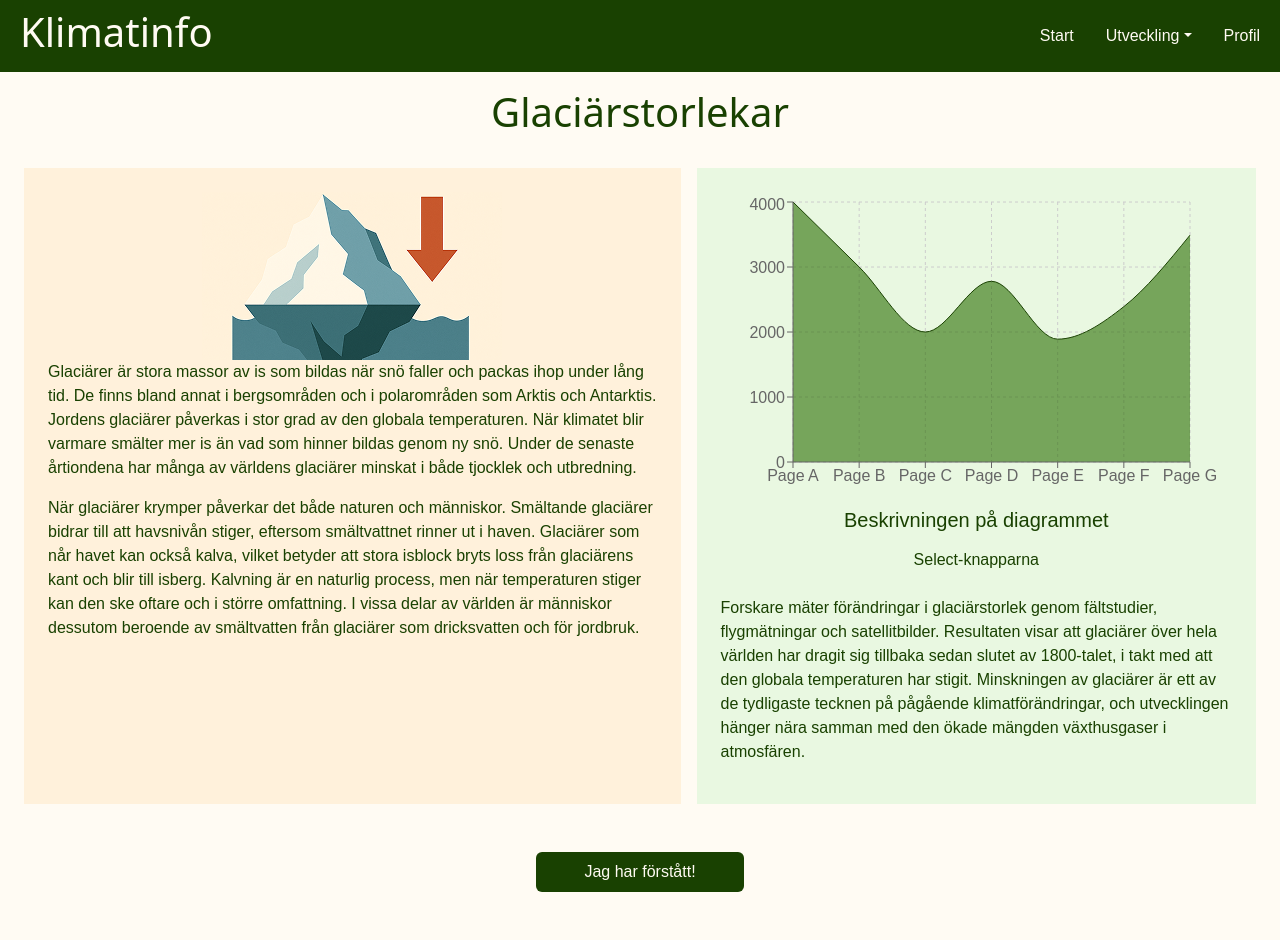
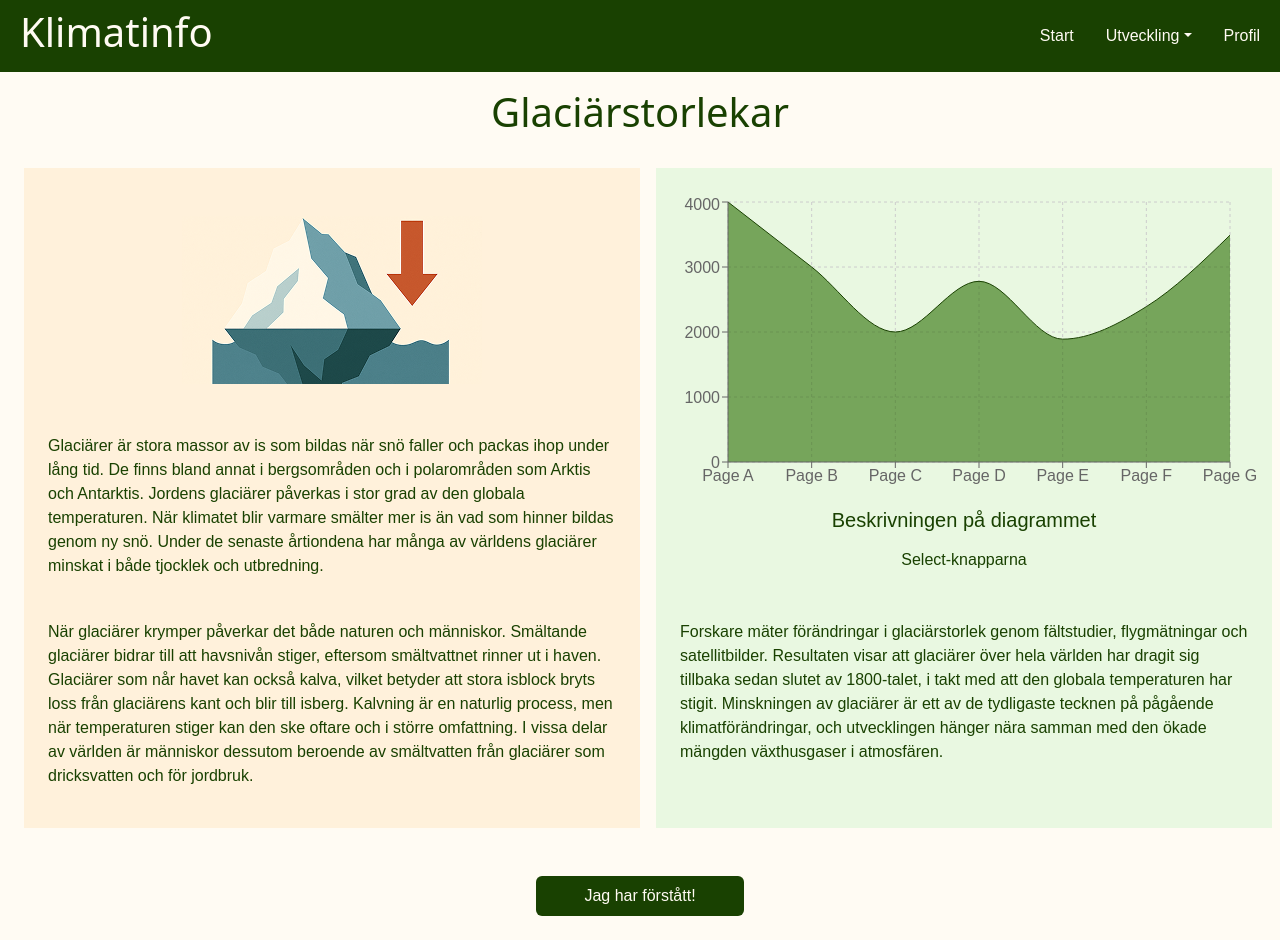
Before and after one commit to fiamont/Frontend_application_Boras, a React (Vite) app: page /lektion/glaciarstorlekar in a window 1280 px wide. Before the commit the page ends 916 px from the top, so only its background shows below. Built offline with nearby package versions, Linux system fonts and the light colour scheme; a web font is replaced by a local one.

Commit message:
Edit CSS in Lecture with Bootstrap

```diff
--- a/src/components/Lecture.jsx
+++ b/src/components/Lecture.jsx
@@ -6,18 +6,21 @@ function Lecture({ lectureData }) {
     <div className="d-flex flex-column justify-content-center align-items-center pt-3">
       <h1>{lectureData.title}</h1>
       <div className="d-flex flex-column flex-md-row gap-3 p-4">
-        <div className="p-4" style={{ backgroundColor: lectureData.bgcolor }}>
+        <div
+          className="p-4 col-12 col-md-6 d-flex flex-column justify-content-between"
+          style={{ backgroundColor: lectureData.bgcolor }}
+        >
           <img
-            className="d-block mx-auto"
+            className="d-block mx-auto py-4"
             src={lectureData.image.url}
             alt={lectureData.image.alt}
           />
           <p>{lectureData.sections[0]}</p>
           <p>{lectureData.sections[1]}</p>
         </div>
-        <div className="lecture-second-part p-4">
+        <div className="lecture-second-part py-4 col-12 col-md-6">
           <InteractiveChart />
-          <p>{lectureData.sections[2]}</p>
+          <p className="p-4">{lectureData.sections[2]}</p>
         </div>
       </div>
       <LectureButton />
```
